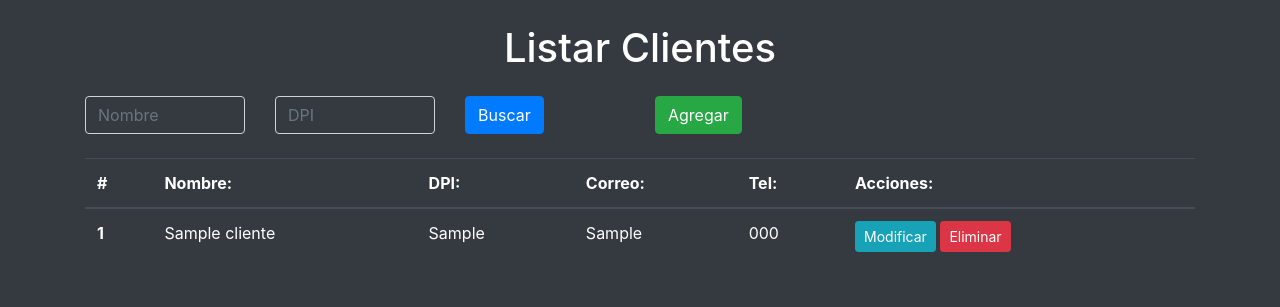
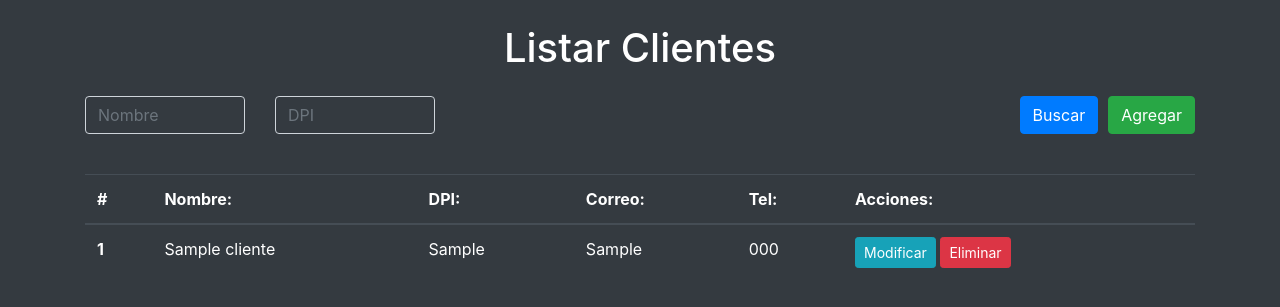
Before and after one commit to Marher0181/ProyectoInventarioVehiculos, a Flask app: page /clientes in a window 1280 px wide. Shown: the part 56-363 px from the top of the page. Run offline with Flask 3, Linux system fonts and the light colour scheme; tables that the repository leaves empty hold one stand-in row (values such as "Sample post"); some libraries are stand-ins or nearby versions.

Commit message:
Finalizacion, separacion botones

```diff
--- a/config.py
+++ b/config.py
@@ -1,6 +1,7 @@
 import os
 
 class Config:
-    SQLALCHEMY_DATABASE_URI = 'mssql+pyodbc://ADMINMH:Marlon123@PC-DEV36/Inventario_Vehiculos?driver=ODBC+Driver+17+for+SQL+Server'
+    #SQLALCHEMY_DATABASE_URI = 'mssql+pyodbc://ADMINMH:Marlon123@PC-DEV36/Inventario_Vehiculos?driver=ODBC+Driver+17+for+SQL+Server'
+    SQLALCHEMY_DATABASE_URI = 'mssql+pyodbc://ADMIN:ADMIN@DESKTOP-HMS6GDC\\SQLEXPRESS/Inventario_Vehiculos?driver=ODBC+Driver+17+for+SQL+Server'
     SQLALCHEMY_TRACK_MODIFICATIONS = False
     SECRET_KEY = os.urandom(24)
--- a/templates/clientes/clientes.html
+++ b/templates/clientes/clientes.html
@@ -14,11 +14,12 @@
       <div class="col-md-2">
         <input type="text" class="form-control bg-dark text-white" name="dpi" placeholder="DPI">
       </div>
-      <div class="col-md-2">
-        <button class="btn btn-primary me-3" type="submit">Buscar</button>
+      <div class="col-md-8 d-flex justify-content-end mb-3">
+        <button class="btn btn-primary me-2" type="submit">Buscar</button>
+        <a href="{{ url_for('agregar_cliente') }}" class="btn btn-success" style="margin-left: 10px;">Agregar</a>
       </div>
-      <div class="col-md-4">
-        <a href="{{ url_for('agregar_cliente') }}" class="btn btn-success">Agregar</a>
+
+
       </div>
     </div>
   </div>
```
